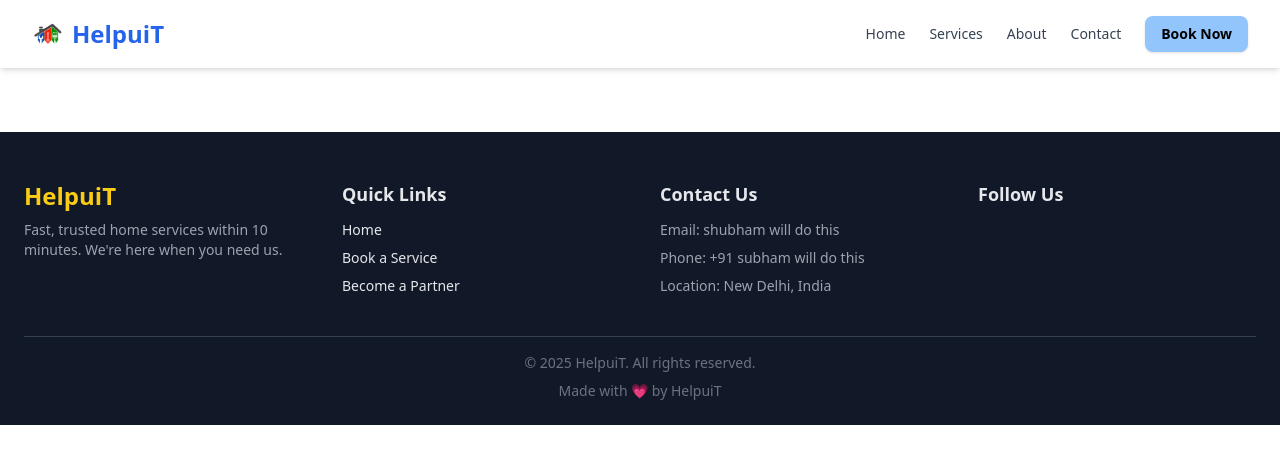
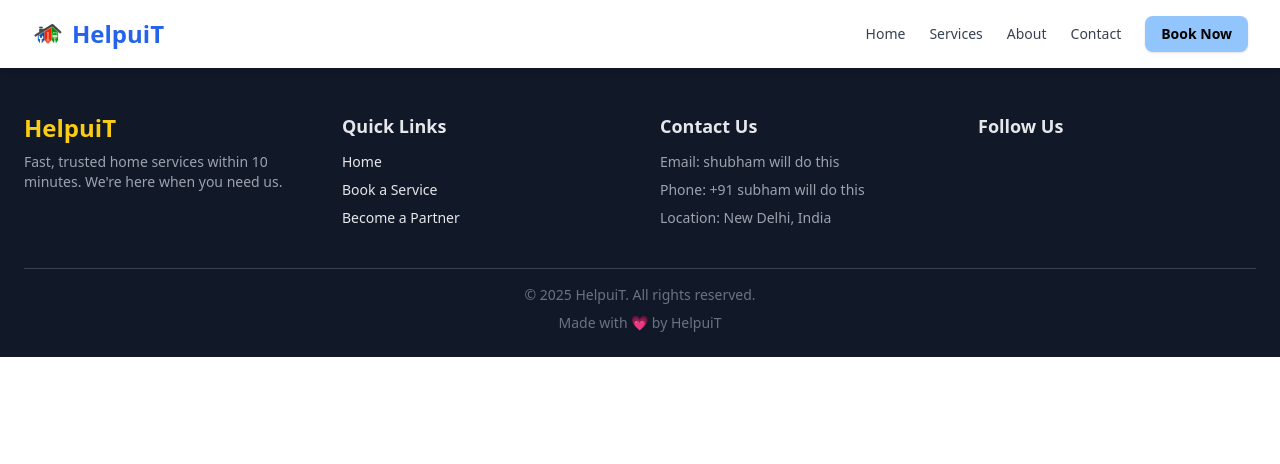
Before and after one commit to waterbikes/marketmavericks, a Next.js app: page /components/Navbar in a window 1280 px wide. Shown: the top 464 px of the page. Built offline with nearby package versions, Linux system fonts and the light colour scheme.

Commit message:
Update page.js

```diff
--- a/app/components/Navbar/page.js
+++ b/app/components/Navbar/page.js
@@ -6,7 +6,7 @@
   const [isOpen, setIsOpen] = useState(false);
 
   return (
-    <header className="bg-white shadow-md sticky top-0 z-50">
+    <header className="fixed top-0 left-0 w-full z-50 bg-white shadow-md">
       <nav className="max-w-7xl mx-auto px-4 sm:px-6 lg:px-8 py-4 flex items-center justify-between">
         {/* Logo */}
           <Link href="/" className="flex items-center space-x-2 text-2xl font-bold text-blue-600">
```
